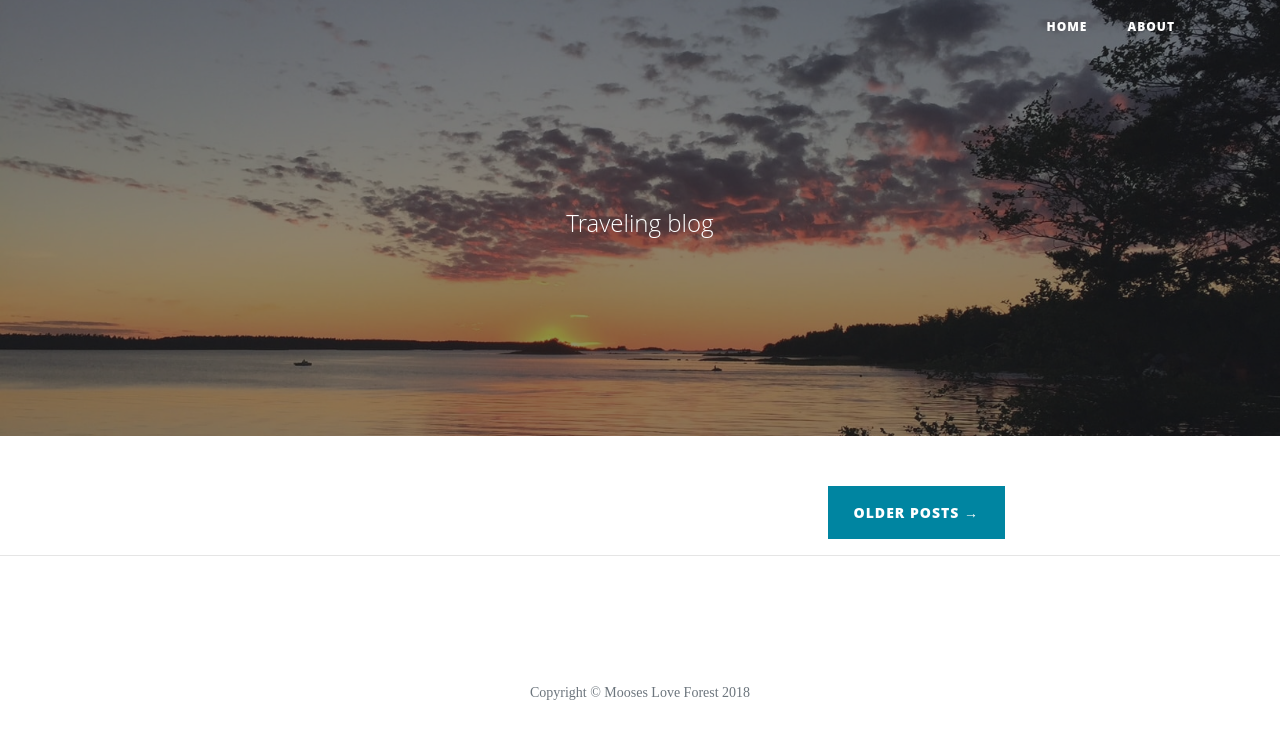
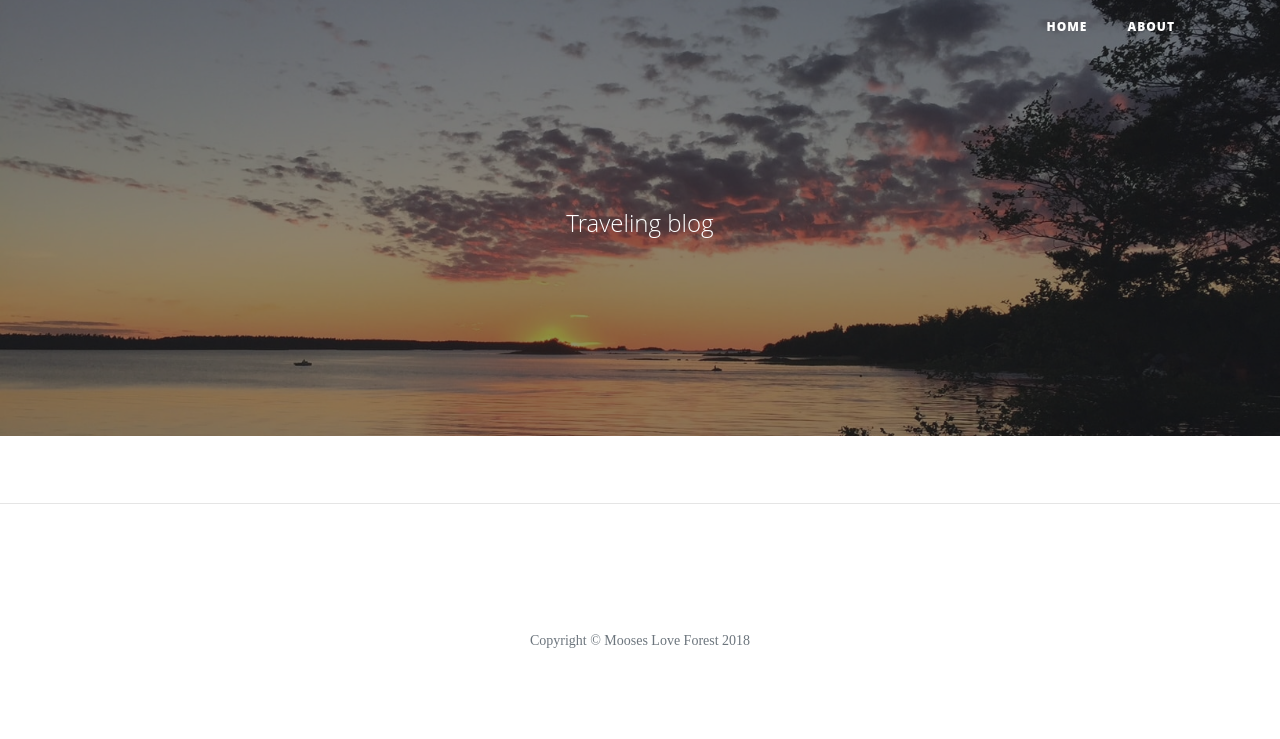
Before and after one commit to vasiuadriana/vasiuadriana.github.io, a Flask app: page / in a window 1280 px wide. Shown: the top 739 px of the page. Run offline with Flask 2, Linux system fonts and the light colour scheme; some libraries are stand-ins or nearby versions.

Commit message:
Add preview information and logic for the older posts button

```diff
--- a/blog/app.py
+++ b/blog/app.py
@@ -15,7 +15,7 @@ def home():
     # Sort pages by date
     sorted_posts = sorted(posts, reverse=True,
         key=lambda page: page.meta['date'])
-    return render_template('index.html', pages=sorted_posts)
+    return render_template('index.html', pages=sorted_posts, number_of_pages=len(sorted_posts))
 
 
 @app.route('/posts/<path:path>/')
--- a/blog/templates/index.html
+++ b/blog/templates/index.html
@@ -5,13 +5,16 @@
         <div class="post-preview">
             <a href="{{ url_for('page', path=page.path) }}">
                 <h2 class="post-title">{{ page.meta.title }}</h2>
+                <h3 class="post-subtitle">{{ page.meta.preview }}</h3>
             </a>
             <p class="post-meta">Posted by Adriana Vasiu on {{ page.meta.date }}</p>
         </div>
         <hr>
     {% endfor %}
     <!-- Pager -->
-    <div class="clearfix">
-    <a class="btn btn-primary float-right" href="#">Older Posts &rarr;</a>
-    </div>
+    {%if number_of_pages > 5 %}
+        <div class="clearfix">
+        <a class="btn btn-primary float-right" href="#">Older Posts &rarr;</a>
+        </div>
+    {% endif %}
 {% endblock %}
--- a/index.html
+++ b/index.html
@@ -57,15 +57,14 @@
         <div class="post-preview">
             <a href="/vasiuadriana.github.io/posts/first-blog-post/">
                 <h2 class="post-title">First Blog Post</h2>
+                <h3 class="post-subtitle">this is a preview for the blog post</h3>
             </a>
             <p class="post-meta">Posted by Adriana Vasiu on 25 August 2018</p>
         </div>
         <hr>
 
     <!-- Pager -->
-    <div class="clearfix">
-    <a class="btn btn-primary float-right" href="#">Older Posts &rarr;</a>
-    </div>
+
 
         </div>
       </div>
```
Also changed, not shown: blog/pages/first-blog-post.md (+1 -0 lines).
